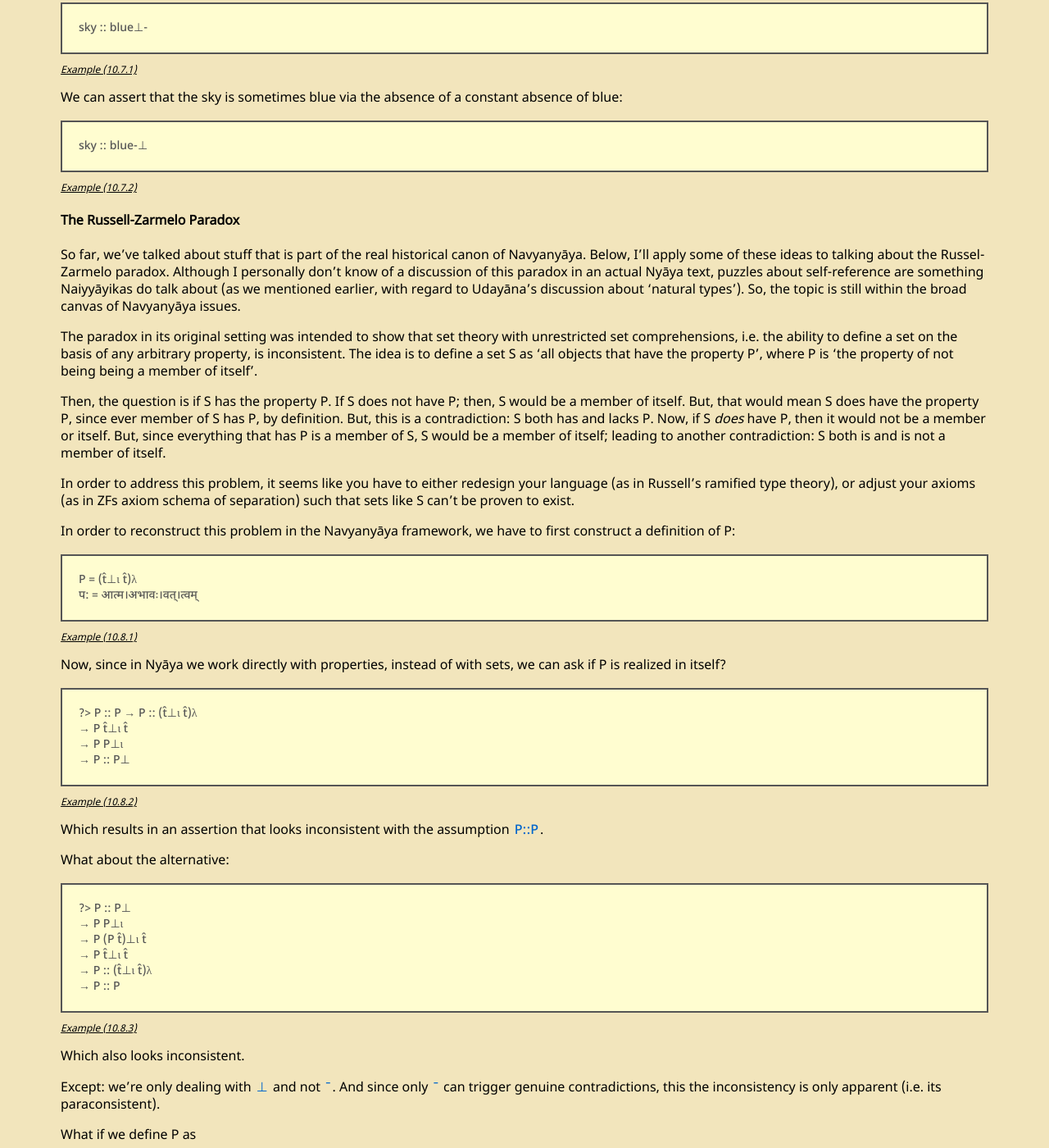
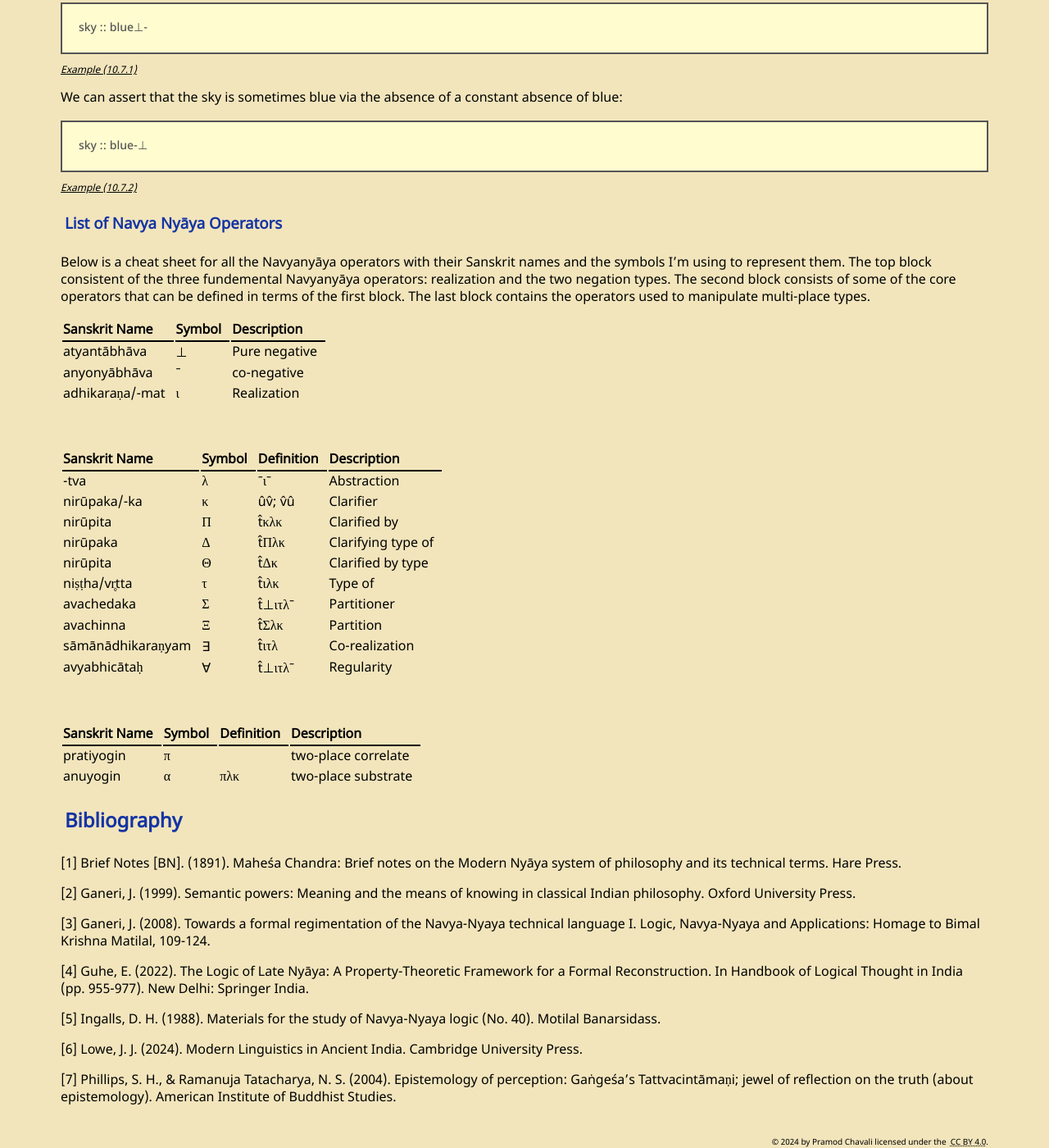
Before and after one commit to vchavali/svadhyayam.github.io, a Jekyll site: the page built from the_analytical_framework_of_navyanyaya.md, in a window 1280 px wide and 1400 px high, scrolled down 36388 px. Shown: the whole window at 82% size. Built offline with Jekyll 4.4.1, drawn with Linux system fonts in a browser that asks for light colours; some web fonts are replaced; some of the changed text lies outside the part shown.

Commit message:
removed russell-zarmelo

```diff
--- a/the_analytical_framework_of_navyanyaya.md
+++ b/the_analytical_framework_of_navyanyaya.md
@@ -1725,136 +1725,6 @@ sky :: blue-⊥
 {: .quote .example}
 Example (10.7.2)
 {: .examplecaption}
-
-#### The Russell-Zarmelo Paradox
-
-So far, we've talked about stuff that is part of the real historical canon of Navyanyāya. Below, I'll apply some of these ideas to talking about the Russel-Zarmelo paradox. Although I personally don't know of a discussion of this paradox in an actual Nyāya text, puzzles
-about self-reference are something Naiyyāyikas do talk about (as we mentioned earlier, with regard to Udayāna's discussion about 'natural types'). So, the topic is still within the broad canvas of Navyanyāya issues.
-
-The paradox in its original setting was intended to show that set theory with unrestricted set comprehensions, i.e. the ability to define a set on the basis of any arbitrary property, is inconsistent. The idea is to
-define a set S as 'all objects that have the property P', where P is 'the property of not being being a member of itself'.
-
-Then, the question is if S has the property P. If S does not have P; then, S would be a member of itself. But, that would mean S does have the property P, since ever member of S has P, by definition. But, this is a contradiction: S both has and lacks P. Now, if S *does* have P, then it would not be a member or itself. But, since everything that has P is a member of S, S would be a member of itself; leading to another contradiction: S both is and is not a member of itself.
-
-In order to address this problem, it seems like you have to either redesign your language (as in Russell's ramified type theory), or adjust your axioms (as in ZFs axiom schema of separation) such that sets like S can't be proven to exist.
-
-In order to reconstruct this problem in the Navyanyāya framework, we have to first construct a definition of P:
-
-<div>
-P = (t̂⊥ι t̂)λ <br>
-प: = आत्म।अभावः।वत्।त्वम्
-</div>
-{: .quote .example}
-Example (10.8.1)
-{: .examplecaption}
-
-Now, since in Nyāya we work directly with properties, instead of with
-sets, we can ask if P is realized in itself?
-
-<div>
-?> P :: P
-→ P :: (t̂⊥ι t̂)λ <br>
-→ P t̂⊥ι t̂ <br>
-→ P P⊥ι <br>
-→ P :: P⊥ <br>
-</div>
-{: .quote .example}
-Example (10.8.2)
-{: .examplecaption}
-
-Which results in an assertion that looks inconsistent with the assumption `P::P`.
-
-What about the alternative:
-
-<div>
-?> P :: P⊥ <br>
-→ P P⊥ι <br>
-→ P (P t̂)⊥ι t̂ <br>
-→ P t̂⊥ι t̂ <br>
-→ P :: (t̂⊥ι t̂)λ <br>
-→ P :: P
-</div>
-{: .quote .example}
-Example (10.8.3)
-{: .examplecaption}
-
-Which also looks inconsistent.
-
-Except: we're only dealing with `⊥` and not `ˉ`. And since only `ˉ` can trigger genuine contradictions, this the inconsistency is only apparent (i.e. its paraconsistent).
-
-What if we define P as
-
-<div>
-P = (t̂ιˉι t̂)λ <br>
-पः = आत्म।वत्।भेद।वत्।त्वम्
-</div>
-{: .quote .example}
-Example (10.8.4)
-{: .examplecaption}
-
-Then, for ? `P: P` we get
-
-<div>
-?> P :: P <br>
-→ P :: (t̂ιˉι t̂)λ <br>
-→ P Pιˉι <br>
-→ P :: Pιˉ
-</div>
-{: .quote .example}
-Example (10.8.5)
-{: .examplecaption}
-
-but:
-
-<div>
-?> P :: P <br>
-→ P :: Pιλ
-</div>
-{: .quote .example}
-Example (10.8.5)
-{: .examplecaption}
-
-Which is a genuine contradiction. This leaves:
-
-<div>
-?> P :: P⊥ <br>
-→ P P⊥ι <br>
-→ P t̂⊥ι t̂ <br>
-→ P :: (t̂⊥ι t̂)λ
-</div>
-{: .quote .example}
-Example (10.8.6)
-{: .examplecaption}
-
-But notice that this time around, the property  `(t̂⊥ι t̂)λ` is not the same thing as `P`. So, you can't substitute `—> P :: P` to get the contradiction going.
-
-But, how do we interpret assertions like: `P::P⊥`? If they're not contradictions, then what are they? As we discussed earlier (in the section on pure negatives), Naiyyāyikas interpret this as something that fails to express an internally consistent assertion not because `P` is paradoxical but because it is indeterminate. To review, in Navyanyāya jargon, the co-realization of a property and its absence in the same basis is called **incomplete realization** [अव्याप्यवृत्तिः; avyāpyavr̥ttiḥ] and is resolved by distinguishing the partition [अवच्छेदकभेदेन; avacchedakabhedena] over which the property operates from that of its absence.
-
-For example, let's stipulate that there exists some type `D` such that completely excludes (i.e. is completely unrealized in) `P`. Then, given the type `DΞ P`; we can ask:
-
-<div>
-?> P :: DΞ P <br>
-→ P :: DΞ (t̂⊥ι t̂)λ <br>
-→ P Dι P⊥ι <br>
-→ P :: Dιλ
-</div>
-{: .quote .example}
-Example (10.8.7)
-{: .examplecaption}
-
-which is inconsistent with our initial stipulation that `P:Dιˉ`.
-
-So, we can infer that `P::(DΞ P)` is false — `P::(DΞ P)⊥`. This implies one of the following alternatives:
-
-<div>
-1. P :: D⊥ <br>
-2. P :: DΞ P⊥
-</div>
-{: .quote .example}
-Example (10.8.8)
-{: .examplecaption}
-
-And (1) is straightforwardly true. Notice how the presence of the partitioning term prevents us from proving (2), which would lead to the paraconsistent pair of assertions `P::(DΞ P). P::(DΞ P⊥)`. This successfully perserves a classical form of consistency, so long as the partitioning type is either completely realized or unrealized in its basis. In other words, partitioning acts as something like a domain restriction, ala restricted set comprehensions. But it is optional, merely transporting us from a paraconsistent to a classically consistent logical system.
 
 ### List of Navya Nyāya Operators
 
```
